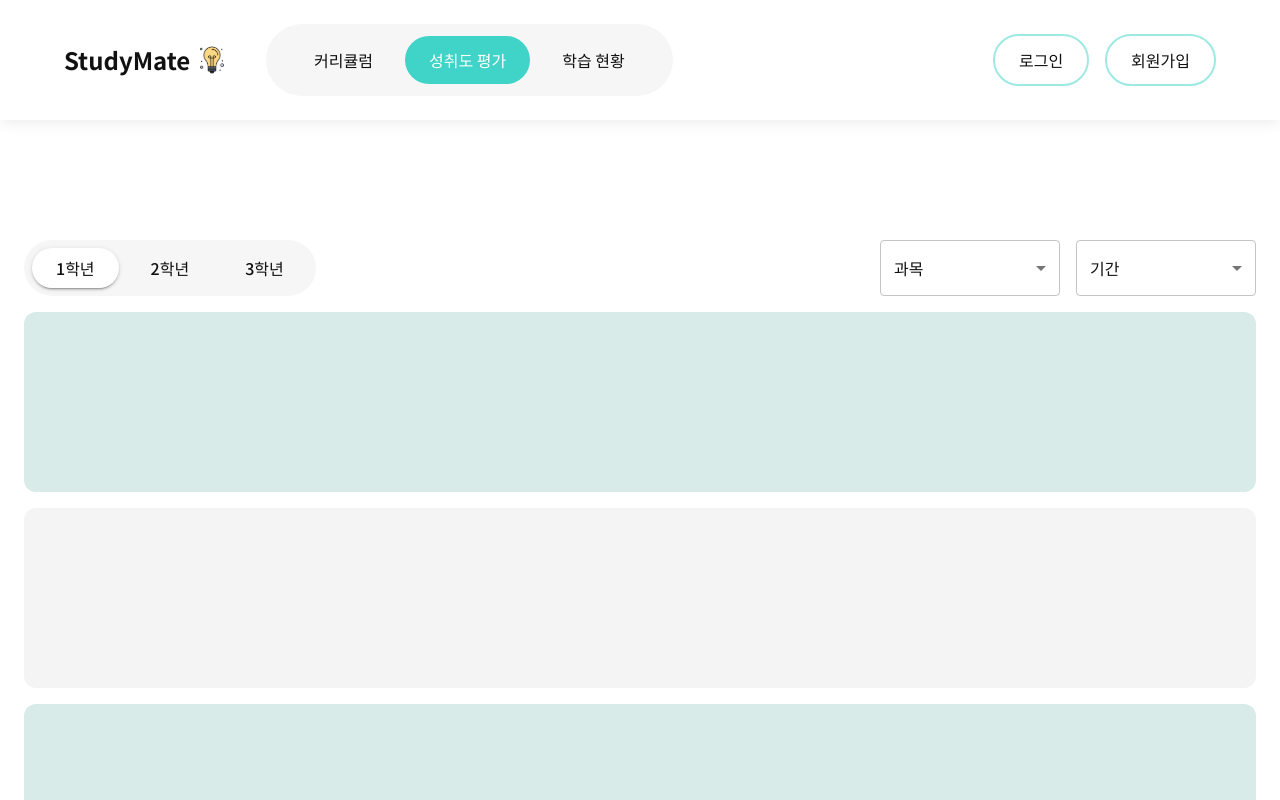
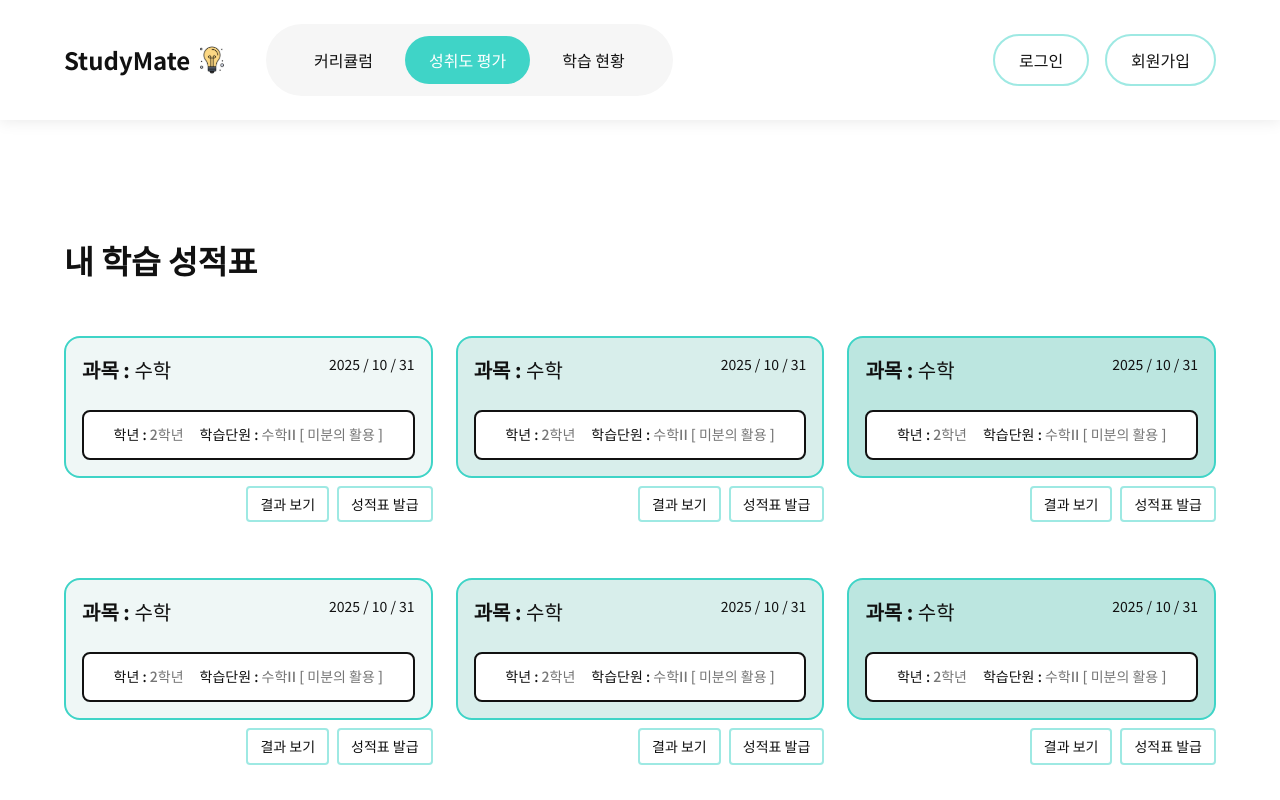
Before and after one commit to Vactor0911/studymate, a React (Vite) app in the folder frontend/: page /studymate/assessment in a window 1280 px wide. Shown: the top 800 px of the page. Built offline with nearby package versions, Linux system fonts and the light colour scheme; no server answers.

Commit message:
성적표 목록 페이지 구현

```diff
--- /dev/null
+++ b/frontend/src/pages/Assessment/AssessmentItem.tsx
@@ -0,0 +1,106 @@
+import { Button, Stack, Typography, useTheme } from "@mui/material";
+
+interface AssessmentItemProps {
+  bgcolor: string;
+}
+
+const AssessmentItem = (props: AssessmentItemProps) => {
+  const { bgcolor } = props;
+
+  const theme = useTheme();
+
+  return (
+    <Stack width="32%" gap={1}>
+      <Stack
+        gap={3}
+        borderRadius={4}
+        p={2}
+        border={`2px solid ${theme.palette.primary.main}`}
+        bgcolor={bgcolor}
+      >
+        {/* 헤더 */}
+        <Stack direction="row" width="100%" justifyContent="space-between">
+          {/* 과목 */}
+          <Typography variant="h6">
+            과목 :{" "}
+            <span
+              css={{
+                fontWeight: 500,
+              }}
+            >
+              수학
+            </span>
+          </Typography>
+
+          {/* 생성 날짜 */}
+          <Typography variant="body2">2025 / 10 / 31</Typography>
+        </Stack>
+
+        <Stack
+          direction="row"
+          justifyContent="center"
+          alignItems="center"
+          gap={2}
+          borderRadius={2}
+          py={1.5}
+          border={`2px solid ${theme.palette.secondary.main}`}
+          bgcolor={"white"}
+        >
+          {/* 학년 */}
+          <Typography variant="subtitle2">
+            학년 :{" "}
+            <span
+              css={{
+                color: theme.palette.text.secondary,
+              }}
+            >
+              2학년
+            </span>
+          </Typography>
+
+          {/* 학습단원 */}
+          <Typography variant="subtitle2">
+            학습단원 :{" "}
+            <span
+              css={{
+                color: theme.palette.text.secondary,
+              }}
+            >
+              수학II [ 미분의 활용 ]
+            </span>
+          </Typography>
+        </Stack>
+      </Stack>
+
+      <Stack
+        direction="row"
+        justifyContent="flex-end"
+        alignItems="center"
+        gap={1}
+      >
+        <Button
+          variant="outlined"
+          sx={{
+            p: 0.5,
+            px: 1.5,
+            borderRadius: 1,
+          }}
+        >
+          결과 보기
+        </Button>
+        <Button
+          variant="outlined"
+          sx={{
+            p: 0.5,
+            px: 1.5,
+            borderRadius: 1,
+          }}
+        >
+          성적표 발급
+        </Button>
+      </Stack>
+    </Stack>
+  );
+};
+
+export default AssessmentItem;
--- a/frontend/src/pages/Assessment/index.tsx
+++ b/frontend/src/pages/Assessment/index.tsx
@@ -1,115 +1,45 @@
-import {
-  Box,
-  Button,
-  ButtonBase,
-  Container,
-  MenuItem,
-  Select,
-  Stack,
-  Typography,
-} from "@mui/material";
-import { useState } from "react";
+import { Box, Button, Container, Stack, Typography } from "@mui/material";
+import AssessmentItem from "./AssessmentItem";
+import EastRoundedIcon from "@mui/icons-material/EastRounded";
 
 const Assessment = () => {
-  const [grade, setGrade] = useState(1);
-  const [subject, setSubject] = useState("과목");
-  const [duration, setDuration] = useState("기간");
+  return (
+    <Container maxWidth="lg">
+      <Stack py={15} gap={7}>
+        {/* 헤더 */}
+        <Typography variant="h4">내 학습 성적표</Typography>
 
-  return (
-    <Container maxWidth="xl">
-      <Stack py={15} gap={2}>
-        {/* 필터 컨테이너 */}
-        <Stack
-          direction="row"
-          justifyContent="space-between"
-          alignItems="center"
-          gap={2}
-        >
-          {/* 학년 필터 */}
-          <Stack
-            direction="row"
-            alignItems="center"
-            gap={1}
-            p={1}
-            bgcolor="#F6F6F6"
-            borderRadius="50px"
-          >
-            {Array.from({ length: 3 }).map((_, index) => (
-              <Button
-                key={`grade-select-${index}`}
-                variant="contained"
-                disableElevation={index + 1 !== grade}
-                color="transparent"
-                sx={{
-                  bgcolor: index + 1 === grade ? "white" : "transparent",
-                  py: 1,
-                }}
-                onClick={() => setGrade(index + 1)}
-              >
-                <Typography variant="body1" fontWeight={500}>
-                  {index + 1}학년
-                </Typography>
-              </Button>
-            ))}
-          </Stack>
-
-          {/* 과목 및 기간 필터 */}
-          <Stack direction="row" alignItems="center" gap={2}>
-            {/* 과목 */}
-            <Box width="180px">
-              <Select
-                fullWidth
-                value={subject}
-                onChange={(event) => setSubject(event.target.value as string)}
-              >
-                <MenuItem value="과목">과목</MenuItem>
-                <MenuItem value="국어">국어</MenuItem>
-                <MenuItem value="영어">영어</MenuItem>
-                <MenuItem value="수학">수학</MenuItem>
-              </Select>
-            </Box>
-
-            {/* 기간 */}
-            <Box width="180px">
-              <Select
-                fullWidth
-                value={duration}
-                onChange={(event) => setDuration(event.target.value as string)}
-              >
-                <MenuItem value="기간">기간</MenuItem>
-                <MenuItem value="2주일">2주일</MenuItem>
-                <MenuItem value="1개월">1개월</MenuItem>
-                <MenuItem value="2개월">2개월</MenuItem>
-              </Select>
-            </Box>
-          </Stack>
+        <Stack direction="row" justifyContent="space-between">
+          <AssessmentItem bgcolor="#EFF7F6" />
+          <AssessmentItem bgcolor="#D8EEEB" />
+          <AssessmentItem bgcolor="#BCE6E0" />
         </Stack>
 
-        {/* 성취도 평가 목록 */}
-        <Stack gap={2}>
-          {Array.from({ length: 3 }).map((_, index) => (
-            <ButtonBase
-              sx={{
-                borderRadius: 3,
-                overflow: "hidden",
-              }}
-            >
-              <Box
-                key={`assessment-item-${index}`}
-                width="100%"
-                height="180px"
-                bgcolor={index % 2 === 0 ? "#D9EBE9" : "#F4F4F4"}
-              />
-            </ButtonBase>
-          ))}
+        <Stack direction="row" justifyContent="space-between">
+          <AssessmentItem bgcolor="#EFF7F6" />
+          <AssessmentItem bgcolor="#D8EEEB" />
+          <AssessmentItem bgcolor="#BCE6E0" />
         </Stack>
 
         {/* 성취도 평가 생성 버튼 */}
         <Box alignSelf="flex-end">
-          <Button variant="contained" color="primary">
-            <Typography variant="body1" fontWeight={500}>
-              성취도 평가 생성하기
-            </Typography>
+          <Button
+            variant="contained"
+            color="primary"
+            endIcon={
+              <Stack p={0.35} borderRadius="50%" border={"1px solid white"}>
+                <EastRoundedIcon
+                  sx={{
+                    fontSize: "0.6em",
+                  }}
+                />
+              </Stack>
+            }
+            sx={{
+              py: 2,
+            }}
+          >
+            <Typography variant="body1">내 결과 확인하기</Typography>
           </Button>
         </Box>
       </Stack>
```
